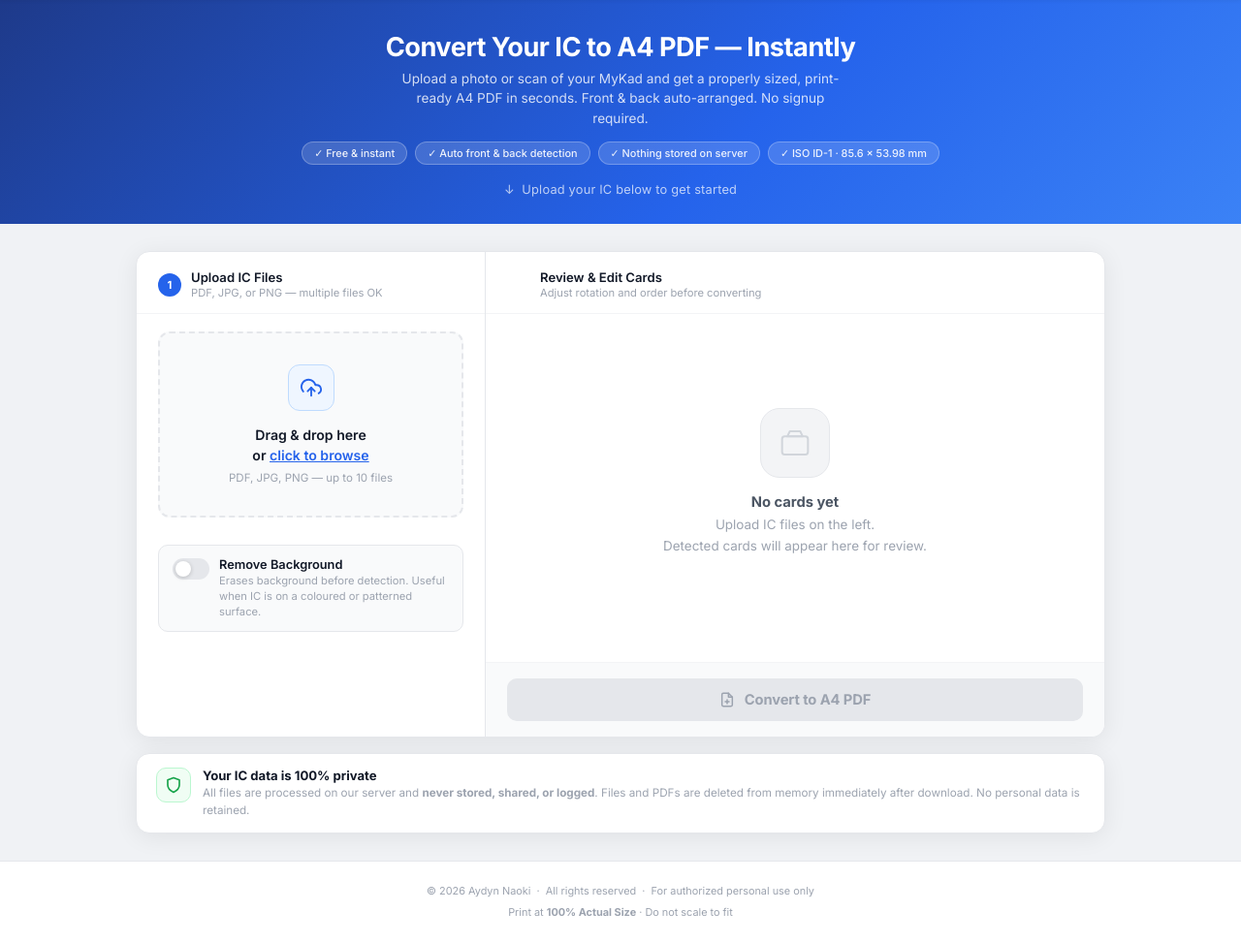
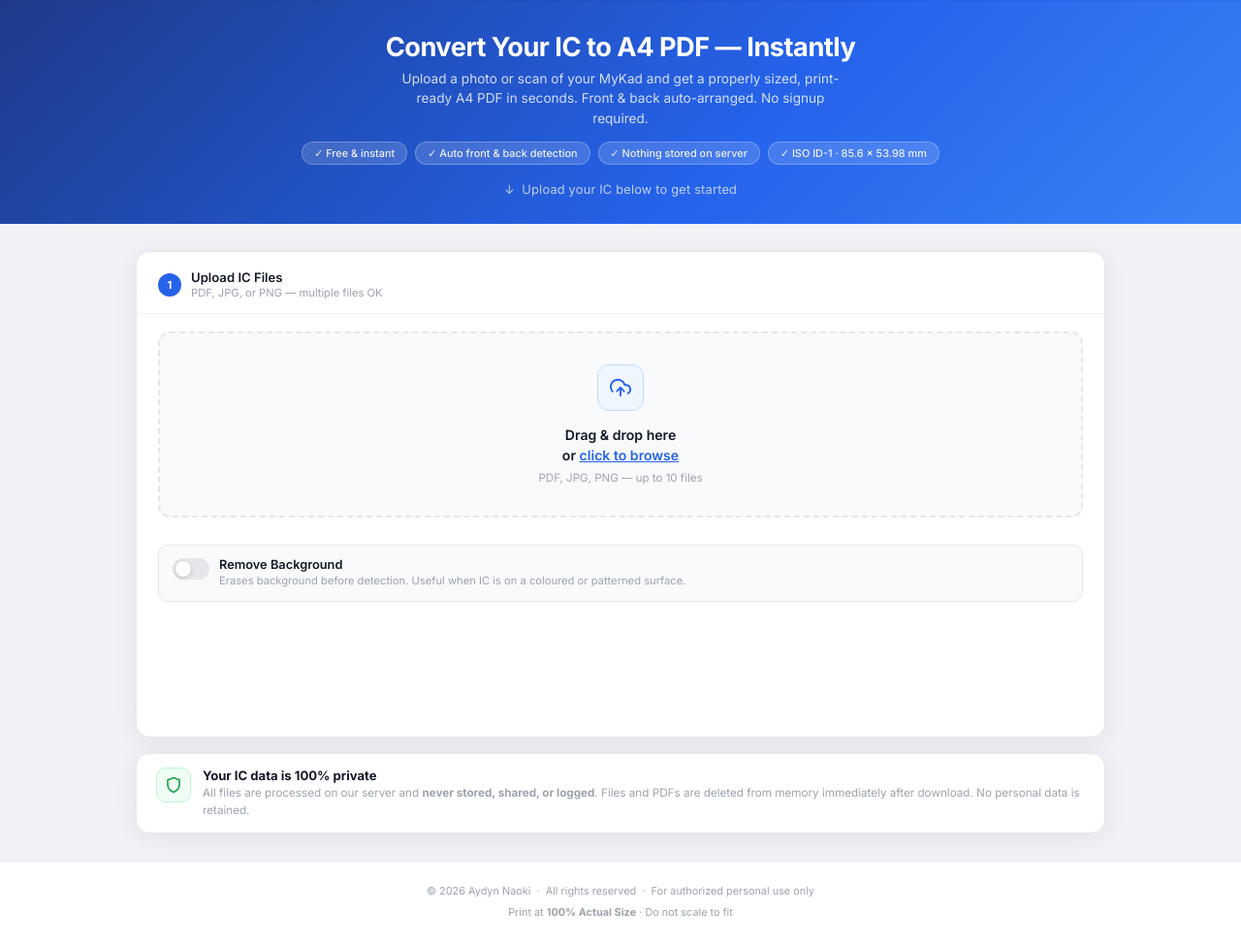
Before and after one commit to naoki-ALTRENYX/naoki_IC_project, a FastAPI app: page / in a window 1280 px wide. Shown: the part 56-1029 px from the top of the page at 97% size. Run offline with FastAPI, Linux system fonts and the light colour scheme.

Commit message:
Update index.html

```diff
--- a/templates/index.html
+++ b/templates/index.html
@@ -136,7 +136,9 @@
       border-right: 1px solid var(--gray-200);
       display: flex;
       flex-direction: column;
+      transition: width 0.3s;
     }
+    .left-panel.solo { width: 100%; border-right: none; }
 
     .panel-head {
       padding: 18px 22px 14px;
@@ -502,7 +504,7 @@
     <div class="tool-body">
 
       <!-- LEFT: Upload -->
-      <div class="left-panel">
+      <div class="left-panel solo" id="leftPanel">
         <div class="panel-head">
           <div class="panel-step">1</div>
           <div>
@@ -546,7 +548,7 @@
       </div>
 
       <!-- RIGHT: Preview -->
-      <div class="right-panel">
+      <div class="right-panel" id="rightPanel" style="display:none">
         <div class="panel-head right">
           <div class="panel-step" id="step2Badge" style="opacity:0;transition:opacity 0.3s,background 0.3s;background:var(--blue)">2</div>
           <div>
@@ -712,6 +714,8 @@
       hintBar.classList.add('show');
       convertBtn.disabled = false;
       document.getElementById('step2Badge').style.opacity = '1';
+      document.getElementById('rightPanel').style.display = 'flex';
+      document.getElementById('leftPanel').classList.remove('solo');
     } catch (err) {
       showError(err.message);
     } finally {
@@ -840,6 +844,8 @@
     hintBar.classList.remove('show');
     convertBtn.disabled = true;
     document.getElementById('step2Badge').style.opacity = '0';
+    document.getElementById('rightPanel').style.display = 'none';
+    document.getElementById('leftPanel').classList.add('solo');
     convertBtn.innerHTML = `<svg width="16" height="16" viewBox="0 0 24 24" fill="none" stroke="currentColor" stroke-width="2.2" stroke-linecap="round" stroke-linejoin="round"><path d="M14 2H6a2 2 0 0 0-2 2v16a2 2 0 0 0 2 2h12a2 2 0 0 0 2-2V8z"/><polyline points="14 2 14 8 20 8"/><line x1="12" y1="18" x2="12" y2="12"/><line x1="9" y1="15" x2="15" y2="15"/></svg> Convert to A4 PDF`;
   }
 
```
